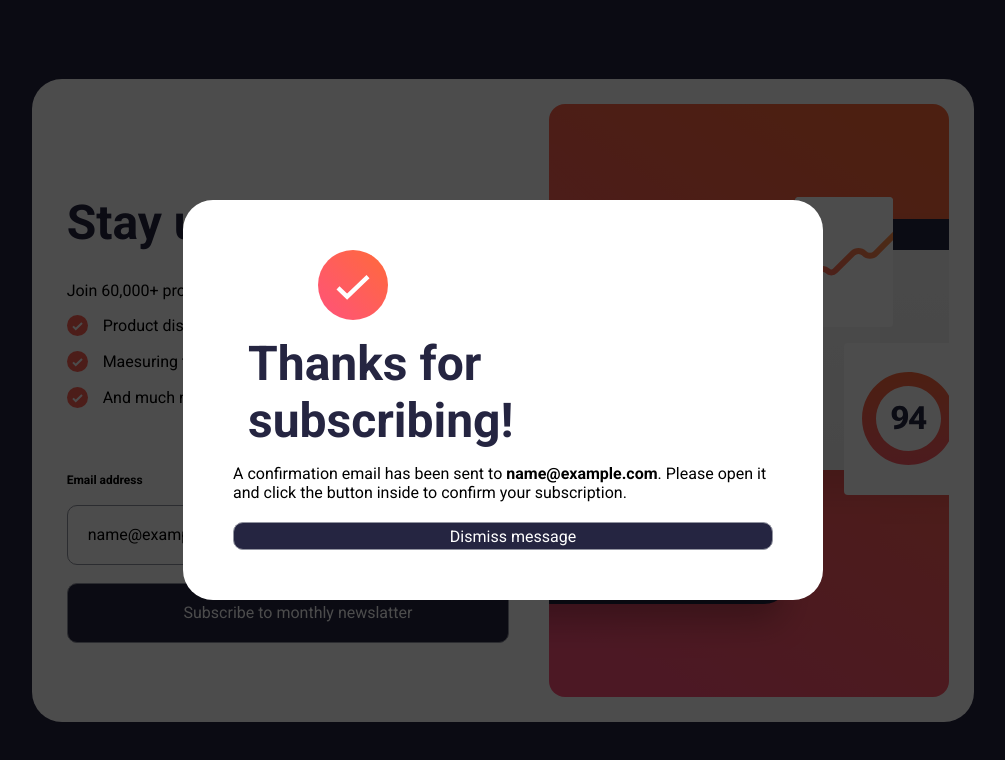
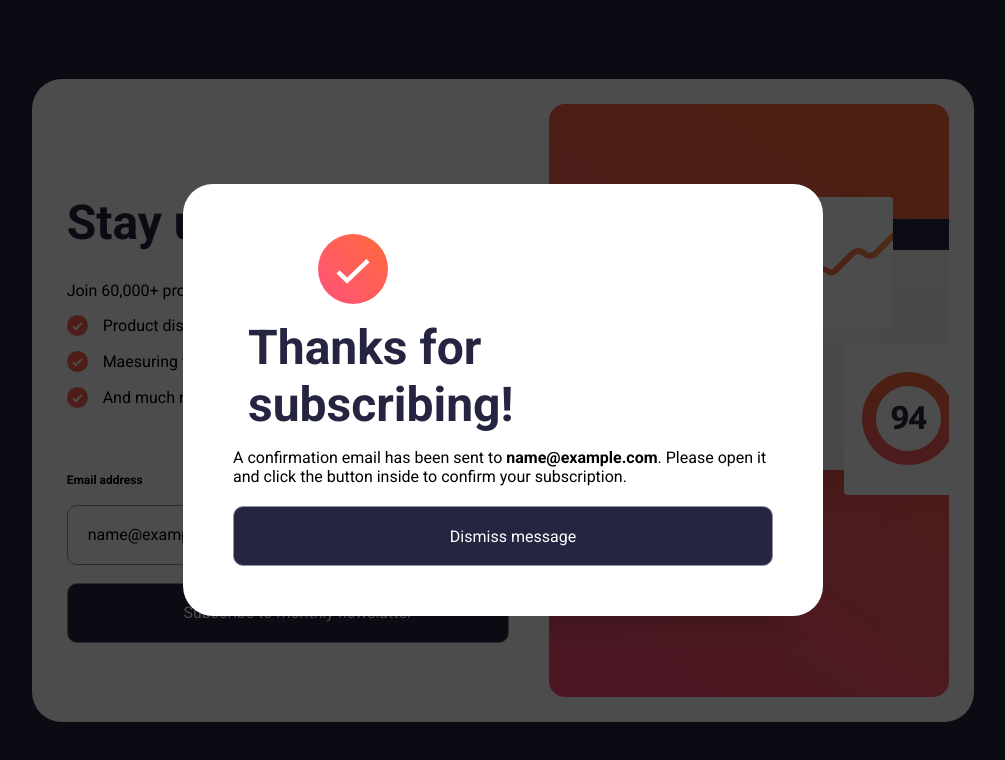
Before and after one commit to Muryllo-Soares/Projeto-Newsletter, a React (Vite) app: page / in a window 1280 px wide. Both pictures are taken after typing "name@example.com" into the empty fields and a click on the input "Subscribe to monthly newslatter". Shown: the top 760 px of the page, without its empty margins (137-1142 px from the left). Built offline with nearby package versions, Linux system fonts and the light colour scheme.

Commit message:
atualização de estilo no componente Modal

```diff
--- a/src/components/Card/index.jsx
+++ b/src/components/Card/index.jsx
@@ -2,7 +2,7 @@ import illustrationDesktop from "/src/assets/images/illustration-sign-up-desktop
 import iconList from"/src/assets/images/icon-list.svg"
 import styles from "./style.module.css"
 import { useState } from "react";
-import Modal from "../Modal/index";
+import Modal from "/src/components/Modal/index";
 
 export default function Card (){
     const [openModal, setOpenModal] = useState(false);
--- a/src/components/Modal/style.module.css
+++ b/src/components/Modal/style.module.css
@@ -14,12 +14,12 @@
     left: 50%;
     transform: translate(-50%, -50%);
     background-color: white;
-    height: 50vh;
     border-radius: 30px;
     display: flex;
     flex-direction: column;
     padding: 50px;
     font-family: "Roboto", sans-serif;
+
 }
 
 .modal>img{
```
